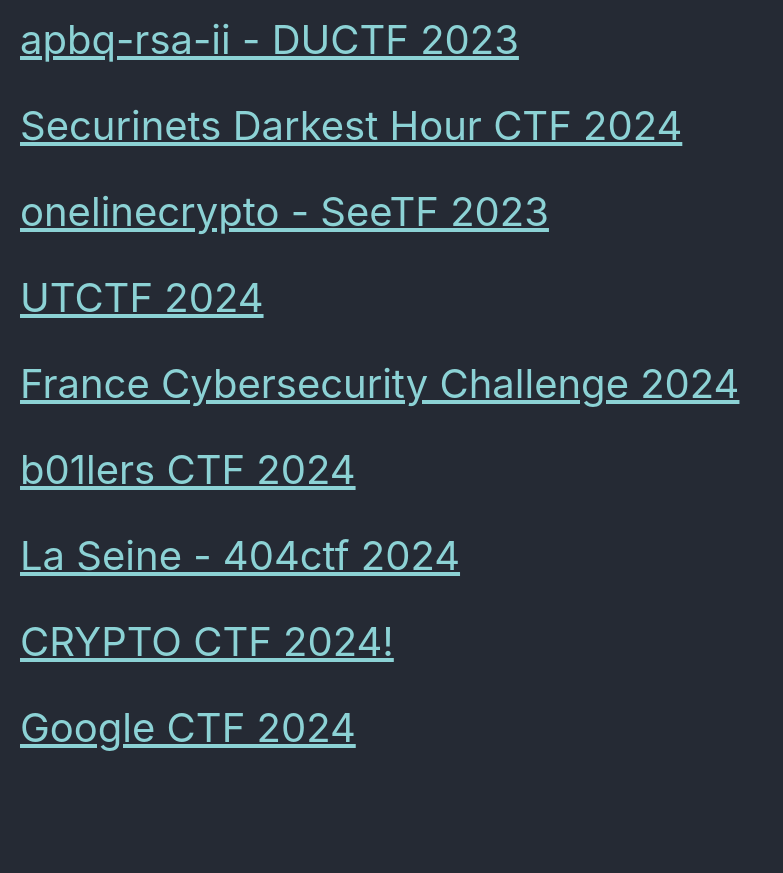
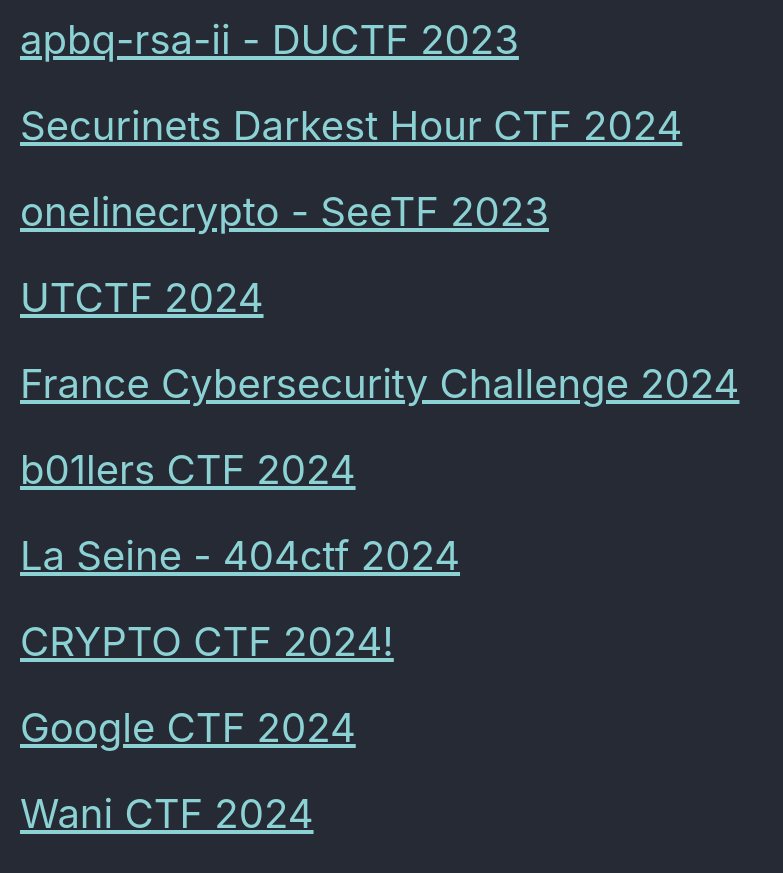
Before and after one commit to Connor-McCartney/Connor-McCartney.github.io, a Jekyll site: the page built from _pages/cryptography/other/other.md, in a window 1280 px wide and 900 px high, scrolled down 1742 px. Shown: the top 873 px of the window, without its empty margins (0-783 px from the left). Built offline with Jekyll 4.4.1, drawn with Linux system fonts in a browser that asks for light colours; cached includes are drawn as plain includes; before the commit the page ends 2556 px from its top, so only the background shows below that.

Commit message:
Update other.md

```diff
--- a/_pages/cryptography/other/other.md
+++ b/_pages/cryptography/other/other.md
@@ -84,3 +84,6 @@ title: Other
 
 
 <span style="font-size:2em;">   [Google CTF 2024](/cryptography/other/Google-CTF-2024) </span> <br>
+
+
+<span style="font-size:2em;">   [Wani CTF 2024](/cryptography/other/WaniCTF2024) </span> <br>
```
